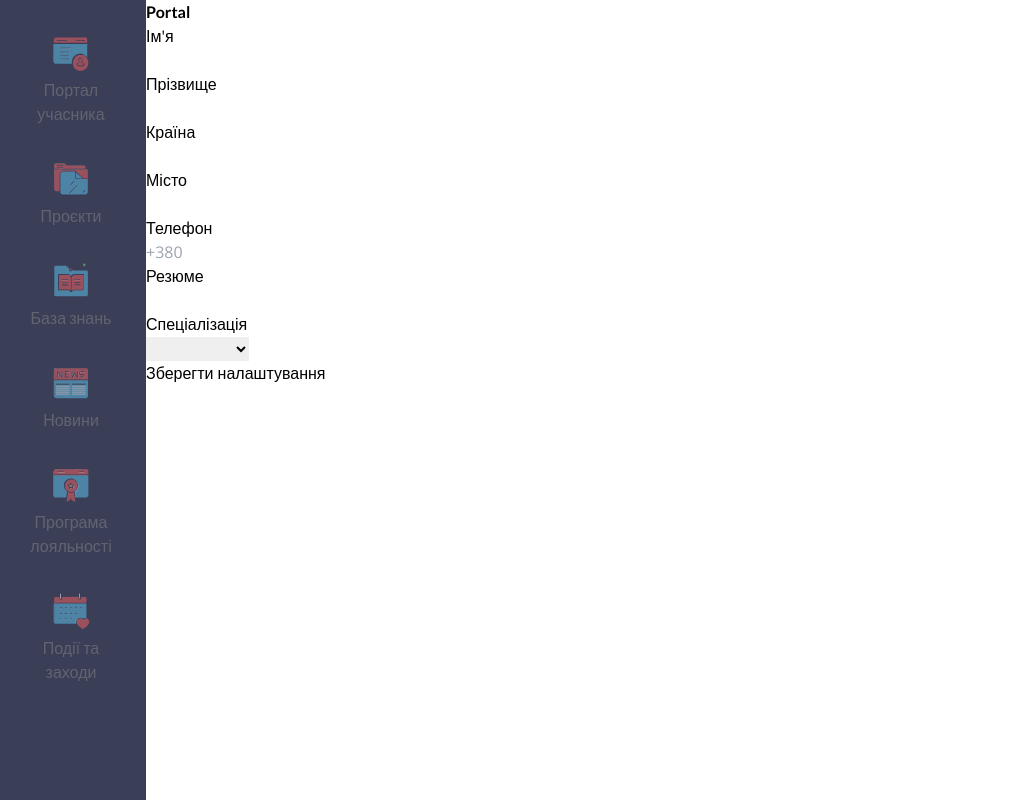
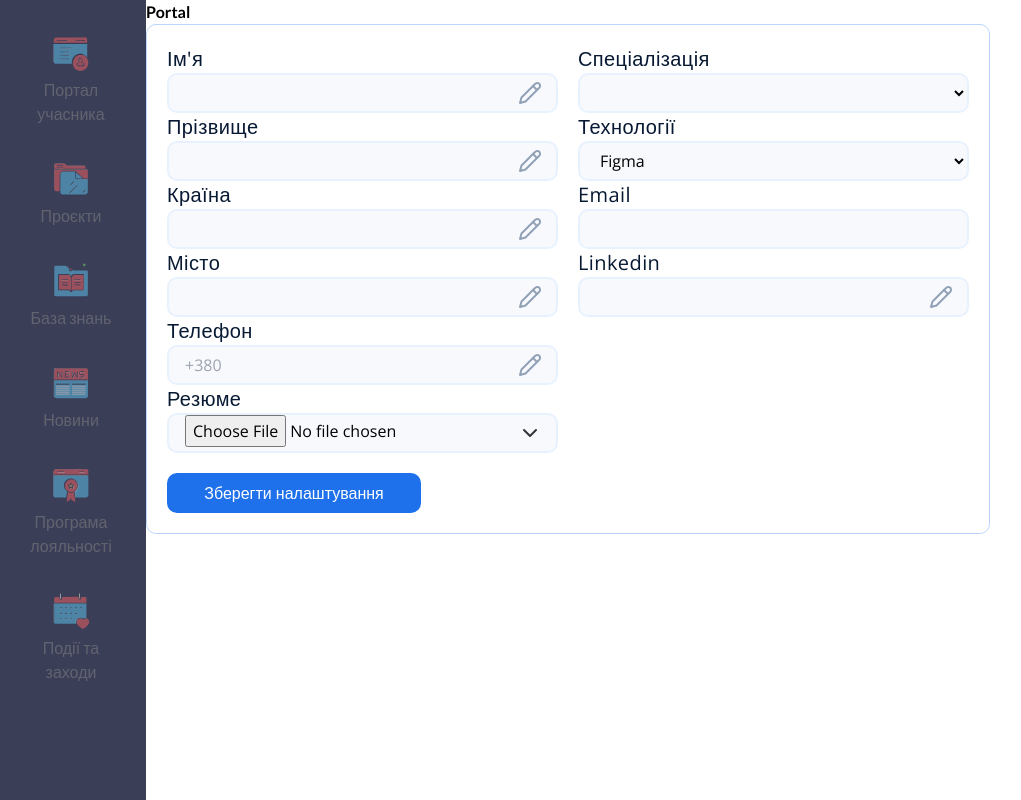
Before and after one commit to baza-trainee/baza-crm-frontend, a React (Vite) app: page /crm in a window 1280 px wide. Shown: the whole page, without its empty margins (4-1025 px from the left). Built offline with nearby package versions, Linux system fonts and the light colour scheme.

Commit message:
update form

```diff
--- a/src/components/Portal/PortalUserForm.tsx
+++ b/src/components/Portal/PortalUserForm.tsx
@@ -1,4 +1,6 @@
 import { useForm } from 'react-hook-form';
+import pencilIcon from '../../assets/common/pencil.svg';
+import chevronDownIcon from '../../assets/common/chevron-down.svg';
 
 interface UserData {
   firstName: string;
@@ -8,6 +10,9 @@ interface UserData {
   phone: string;
   resume: File;
   specialization: string[];
+  technologies: string[];
+  email: string;
+  linkedin: string;
 }
 
 // const specializationList = [
@@ -17,6 +22,20 @@ interface UserData {
 //   { value: 'fullstack', label: 'Full Stack' },
 //   { value: 'qa', label: 'QA Manual' },
 //   { value: 'pm', label: 'PM' },
+// ];
+
+// const technologiesList = [
+//   { value: 'figma', label: 'Figma' },
+//   { value: 'uiUx', label: 'Ui/UX' },
+//   { value: 'canva', label: 'Canva' },
+//   { value: 'adobe', label: 'Adobe Illustrator' },
+//   { value: 'photoshop', label: 'Photoshop' },
+//   { value: 'nodeJs', label: 'Node.js' },
+//   { value: 'java', label: 'Java' },
+//   { value: 'reactVue', label: 'React Vue' },
+//   { value: 'backend', label: 'Angular' },
+//   { value: 'fullstack', label: 'Swagger' },
+//   { value: 'qa', label: 'Postman' },
 // ];
 
 const PortalUserForm: React.FC = () => {
@@ -38,38 +57,134 @@ const PortalUserForm: React.FC = () => {
   const onSubmit = handleSubmit((data) => console.log(data));
 
   return (
-    <form onSubmit={onSubmit}>
-      <div>
-        <label htmlFor="firstName"> Ім'я</label>
-        <div>
-          <input id="firstName" {...register('firstName')} />
+    <form
+      onSubmit={onSubmit}
+      className="p-5 w-[844px] rounded-[10px] border border-solid border-card-border flex flex-col gap-5"
+    >
+      <div className="flex gap-5">
+        <div className="w-full">
+          <label
+            htmlFor="firstName"
+            className="text-text-black font-open-sans text-[20px] font-normal leading-[28px] tracking-[0.4px]"
+          >
+            {' '}
+            Ім'я
+          </label>
+          <div className="relative">
+            <input
+              className="rounded-[10px] border-2 border-solid border-input-normal-state bg-light-blue-bg hover:bg-hover-blue px-4 h-10 w-full font-open-sans text-base font-normal leading-[26px]"
+              id="firstName"
+              {...register('firstName')}
+            />
+            <button type="button" className="absolute right-4 bottom top-2">
+              {' '}
+              <img src={pencilIcon} width={24} height={24} alt="pencil" />
+            </button>
           </div>
 
-        <label htmlFor="lastName">Прізвище </label>
-        <div>
+          <label
+            className="text-text-black font-open-sans text-[20px] font-normal leading-[28px] tracking-[0.4px]"
+            htmlFor="lastName"
+          >
+            Прізвище{' '}
+          </label>
+          <div className="relative">
             {' '}
-          <input id="lastName" {...register('lastName')} />
+            <input
+              className="rounded-[10px] border-2 border-solid border-input-normal-state bg-light-blue-bg hover:bg-hover-blue px-4 h-10 w-full font-open-sans text-base font-normal leading-[26px]"
+              id="lastName"
+              {...register('lastName')}
+            />
+            <button type="button" className="absolute right-4 bottom top-2">
+              {' '}
+              <img src={pencilIcon} width={24} height={24} alt="pencil" />
+            </button>
           </div>
-        <label htmlFor="country">Країна </label>
-        <div>
+          <label
+            className="text-text-black font-open-sans text-[20px] font-normal leading-[28px] tracking-[0.4px]"
+            htmlFor="country"
+          >
+            Країна{' '}
+          </label>
+          <div className="relative">
             {' '}
-          <input id="country" {...register('country')} />
+            <input
+              className="rounded-[10px] border-2 border-solid border-input-normal-state bg-light-blue-bg hover:bg-hover-blue px-4 h-10 w-full font-open-sans text-base font-normal leading-[26px]"
+              id="country"
+              {...register('country')}
+            />
+            <button type="button" className="absolute right-4 bottom top-2">
+              {' '}
+              <img src={pencilIcon} width={24} height={24} alt="pencil" />
+            </button>
           </div>
-        <label htmlFor="city">Місто </label>
-        <div>
-          <input id="city" {...register('city')} />
+          <label
+            className="text-text-black font-open-sans text-[20px] font-normal leading-[28px] tracking-[0.4px]"
+            htmlFor="city"
+          >
+            Місто{' '}
+          </label>
+          <div className="relative">
+            <input
+              className="rounded-[10px] border-2 border-solid border-input-normal-state bg-light-blue-bg hover:bg-hover-blue px-4 h-10 w-full font-open-sans text-base font-normal leading-[26px]"
+              id="city"
+              {...register('city')}
+            />
+            <button type="button" className="absolute right-4 bottom top-2">
+              {' '}
+              <img src={pencilIcon} width={24} height={24} alt="pencil" />
+            </button>
           </div>
-        <label htmlFor="phone">Телефон </label>
-        <div>
-          <input id="phone" {...register('phone')} placeholder="+380" />
+          <label
+            className="text-text-black font-open-sans text-[20px] font-normal leading-[28px] tracking-[0.4px]"
+            htmlFor="phone"
+          >
+            Телефон{' '}
+          </label>
+          <div className="relative">
+            <input
+              className="rounded-[10px] border-2 border-solid border-input-normal-state bg-light-blue-bg hover:bg-hover-blue px-4 h-10 w-full font-open-sans text-base font-normal leading-[26px]"
+              id="phone"
+              {...register('phone')}
+              placeholder="+380"
+            />
+            <button type="button" className="absolute right-4 bottom top-2">
+              {' '}
+              <img src={pencilIcon} width={24} height={24} alt="pencil" />
+            </button>
           </div>
-        <label htmlFor="resume">Резюме </label>
-        <div>
-          <input id="resume" {...register('resume')} />
+          <label
+            className="text-text-black font-open-sans text-[20px] font-normal leading-[28px] tracking-[0.4px]"
+            htmlFor="resume"
+          >
+            Резюме{' '}
+          </label>
+          <div className="relative">
+            <input
+              type="file"
+              className="rounded-[10px] border-2 border-solid border-input-normal-state bg-light-blue-bg hover:bg-hover-blue px-4 h-10 w-full font-open-sans text-base font-normal leading-[26px]"
+              id="resume"
+              {...register('resume')}
+            />
+            <button type="button" className="absolute right-4 bottom top-2">
+              {' '}
+              <img src={chevronDownIcon} width={24} height={24} alt="pencil" />
+            </button>
           </div>
-        <label htmlFor="specialization">Спеціалізація</label>
-        <div>
-          <select id="specialization" {...register('specialization')}>
+        </div>
+        <div className="w-full">
+          <label
+            className="text-text-black font-open-sans text-[20px] font-normal leading-[28px] tracking-[0.4px]"
+            htmlFor="specialization"
+          >
+            Спеціалізація
+          </label>
+          <div className="relative">
+            <select
+              className="rounded-[10px] border-2 border-solid border-input-normal-state bg-light-blue-bg hover:bg-hover-blue px-4 h-10 w-full font-open-sans text-base font-normal leading-[26px]"
+              id="specialization"
+              {...register('specialization')}
+            >
               <option value="Design">Design</option>
               <option value="Frontend">Frontend</option>
               <option value="Backend">Backend</option>
@@ -78,9 +193,71 @@ const PortalUserForm: React.FC = () => {
               <option value="PM">PM</option>
             </select>
           </div>
+
+          <label
+            className="text-text-black font-open-sans text-[20px] font-normal leading-[28px] tracking-[0.4px]"
+            htmlFor="technologies"
+          >
+            Технології
+          </label>
+          <div className="relative">
+            <select
+              className="rounded-[10px] border-2 border-solid border-input-normal-state bg-light-blue-bg hover:bg-hover-blue px-4 h-10 w-full font-open-sans text-base font-normal leading-[26px]"
+              id="technologies"
+              {...register('technologies')}
+            >
+              <option value="Figma">Figma</option>
+              <option value="Ui/UX">Ui/UX</option>
+              <option value="Canva">Canva</option>
+              <option value="Adobe Illustrator">Adobe Illustrator</option>
+              <option value="Photoshop">Photoshop</option>
+              <option value="Node.js">Node.js</option>
+              <option value="Java">Java</option>
+              <option value="React Vue">React Vue</option>
+              <option value="Angular">Angular</option>
+              <option value="Swagger">Swagger</option>
+              <option value="Postman">Postman</option>
+            </select>
+          </div>
+          <label
+            className="text-text-black font-open-sans text-[20px] font-normal leading-[28px] tracking-[0.4px]"
+            htmlFor="email"
+          >
+            Email
+          </label>
+          <div className="relative">
+            <input
+              className="rounded-[10px] border-2 border-solid border-input-normal-state bg-light-blue-bg hover:bg-hover-blue px-4 h-10 w-full font-open-sans text-base font-normal leading-[26px]"
+              id="email"
+              {...register('email')}
+            />
+          </div>
+          <label
+            className="text-text-black font-open-sans text-[20px] font-normal leading-[28px] tracking-[0.4px]"
+            htmlFor="linkedin"
+          >
+            Linkedin
+          </label>
+          <div className="relative">
+            <input
+              className="rounded-[10px] border-2 border-solid border-input-normal-state bg-light-blue-bg hover:bg-hover-blue px-4 h-10 w-full font-open-sans text-base font-normal leading-[26px]"
+              id="linkedin"
+              {...register('linkedin')}
+            />
+            <button type="button" className="absolute right-4 bottom top-2">
+              {' '}
+              <img src={pencilIcon} width={24} height={24} alt="pencil" />
+            </button>
+          </div>
+        </div>
       </div>
 
-      <button type="submit">Зберегти налаштування</button>
+      <button
+        className="w-[254px] h-10 text-white bg-primary-blue rounded-[10px]"
+        type="submit"
+      >
+        Зберегти налаштування
+      </button>
     </form>
   );
 };
```
Lines whose indentation alone changed are shown as unchanged.
